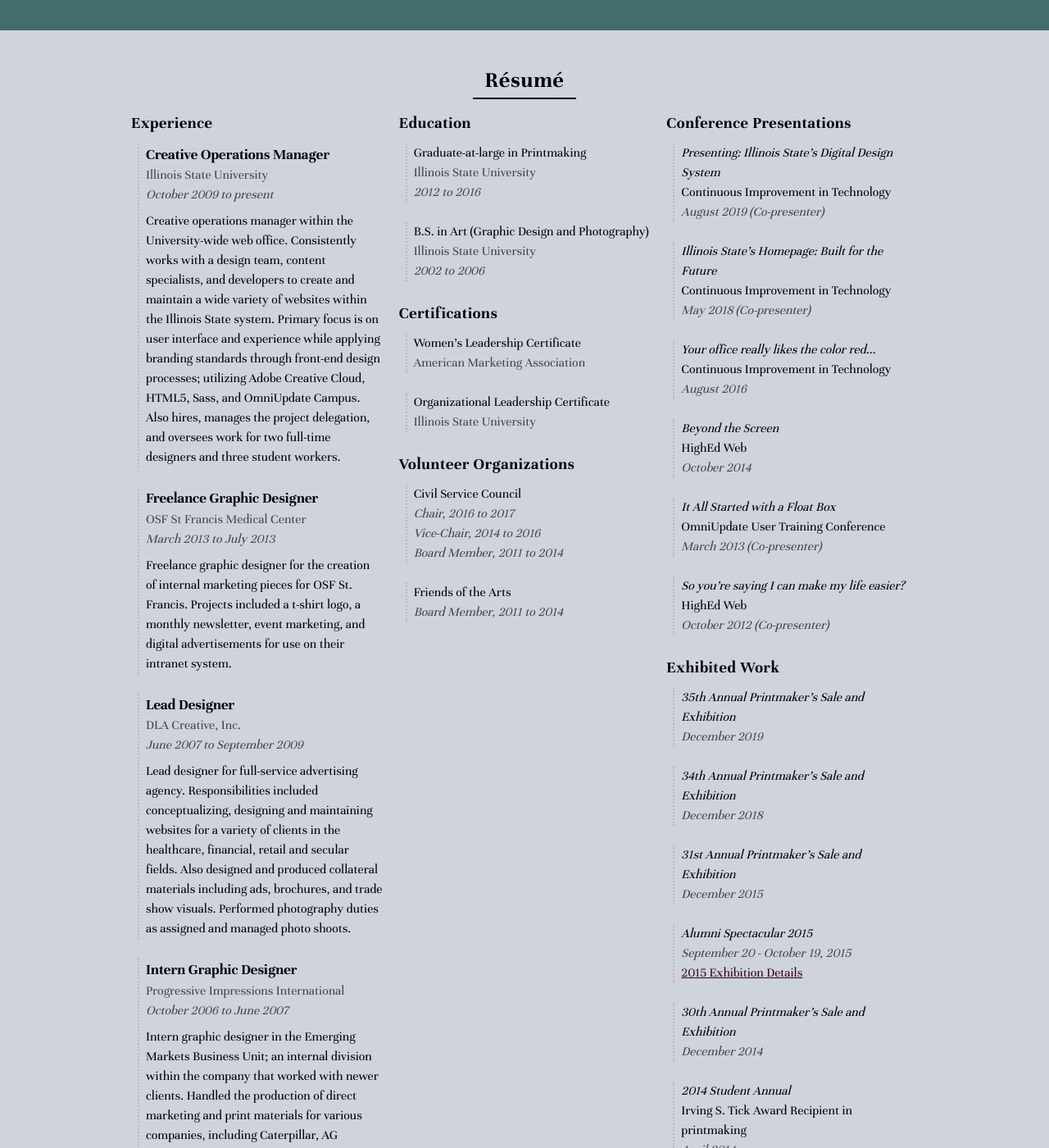
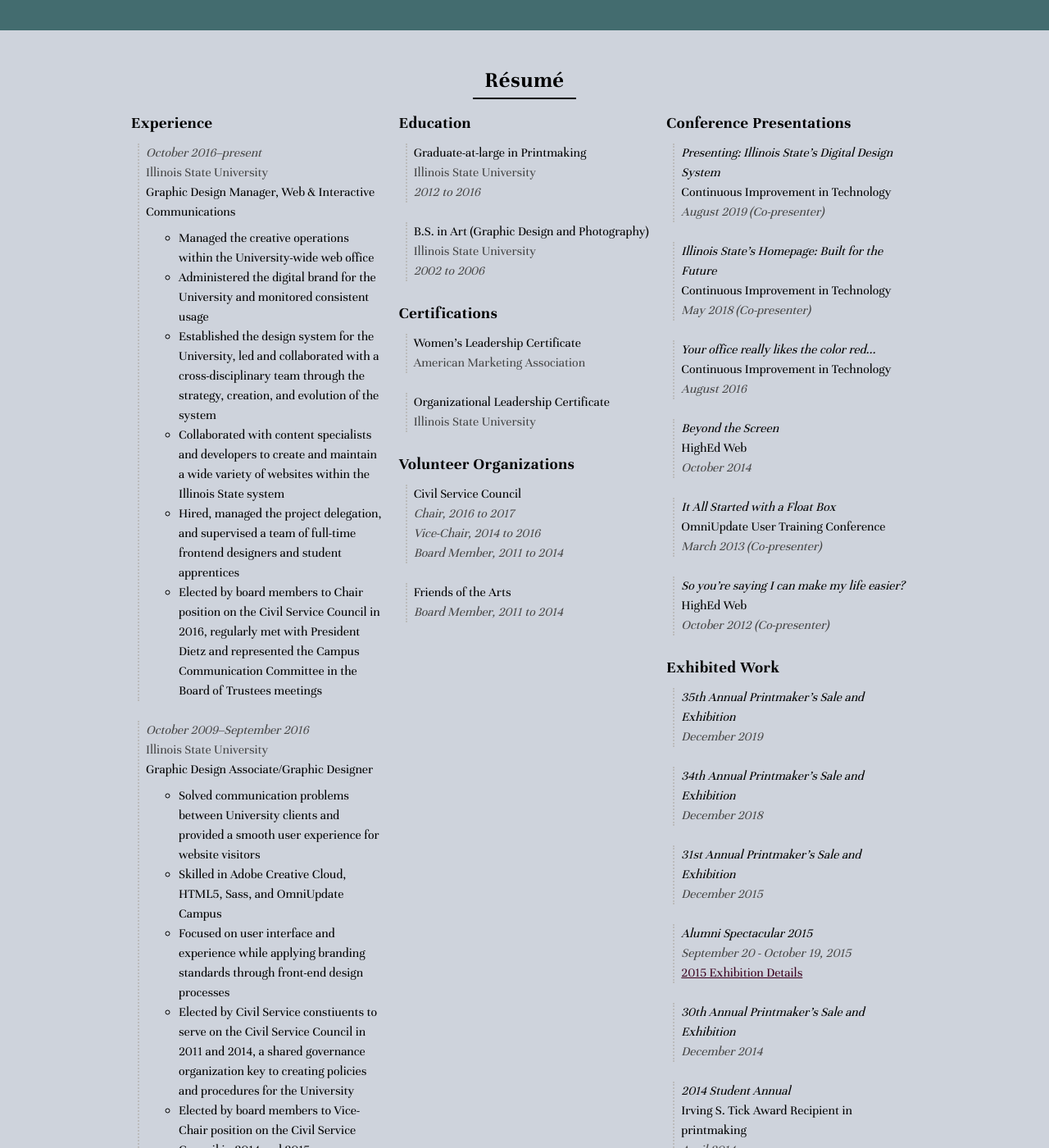
Before and after one commit to asmithorn/asmithorn.github.io, a Jekyll site: the page built from about/index.html, in a window 1280 px wide and 1400 px high, scrolled down 1173 px. Shown: the whole window at 82% size. Built offline with Jekyll 4.4.1, drawn with Linux system fonts in a browser that asks for light colours; some of the changed text lies outside the part shown.

Commit message:
updated experience content and organization

```diff
--- a/about/index.html
+++ b/about/index.html
@@ -129,27 +129,49 @@
         <h3>Experience</h3>
           <ul class="c-resume__list">
             <li class="c-resume__list-item">
-              <span class="c-resume__heading">Creative Operations Manager</span><br>
-              <span class="c-resume__location">Illinois State University</span><br> <span class="c-resume__date">October 2009 to present</span><br>
-              <span class="c-resume__desc">Creative operations manager within the University-wide web office. Consistently works with a design team, content specialists, and developers to create and maintain a wide variety of websites within the Illinois State system. Primary focus is on user interface and experience while applying branding standards through front-end design processes; utilizing Adobe Creative Cloud, HTML5, Sass, and OmniUpdate Campus. Also hires, manages the project delegation, and oversees work for two full-time designers and three student workers.</span>
+              <span class="c-resume__date">October 2016–present</span><br>
+              <span class="c-resume__location">Illinois State University</span><br>
+              <span class="c-resume__title">Graphic Design Manager, Web &amp; Interactive Communications</span>
+              <ul class="c-resume__desc">
+                <li>Managed the creative operations within the University-wide web office</li>
+                <li>Administered the digital brand for the University and monitored consistent usage</li>
+                <li>Established the design system for the University, led and collaborated with a cross-disciplinary team through the strategy, creation, and evolution of the system</li>
+                <li>Collaborated with content specialists and developers to create and maintain a wide variety of websites within the Illinois State system</li>
+                <li>Hired, managed the project delegation, and supervised a team of full-time frontend designers and student apprentices</li>
+                <li>Elected by board members to Chair position on the Civil Service Council in 2016, regularly met with President Dietz and represented the Campus Communication Committee in the Board of Trustees meetings</li>
+              </ul>
             </li>
             <li class="c-resume__list-item">
-              <span class="c-resume__heading">Freelance Graphic Designer</span><br>
-              <span class="c-resume__location">OSF St Francis Medical Center</span><br>
-              <span class="c-resume__date">March 2013 to July 2013</span><br>
-              <span class="c-resume__desc">Freelance graphic designer for the creation of internal marketing pieces for OSF St. Francis. Projects included a t-shirt logo, a monthly newsletter, event marketing, and digital advertisements for use on their intranet system.</span>
+              <span class="c-resume__date">October 2009–September 2016</span><br>
+              <span class="c-resume__location">Illinois State University</span><br>
+              <span class="c-resume__title">Graphic Design Associate/Graphic Designer</span>
+              <ul class="c-resume__desc">
+                <li>Solved communication problems between University clients and provided a smooth user experience for website visitors</li>
+                <li>Skilled in Adobe Creative Cloud, HTML5, Sass, and OmniUpdate Campus</li>
+                <li>Focused on user interface and experience while applying branding standards through front-end design processes</li>
+                <li>Elected by Civil Service constiuents to serve on the Civil Service Council in 2011 and 2014, a shared governance organization key to creating policies and procedures for the University</li>
+                <li>Elected by board members to Vice-Chair position on the Civil Service Council in 2014 and 2015</li>
+                <li>Board member of the Friends of the Arts 2011-2014, a community based organization for fundraising and supporting Illinois State Fine Arts students through scholarships and grants</li>
+              </ul>
             </li>
             <li class="c-resume__list-item">
-              <span class="c-resume__heading">Lead Designer</span><br>
-              <span class="c-resume__location">DLA Creative, Inc.</span><br>
-              <span class="c-resume__date">June 2007 to September 2009</span><br>
-              <span class="c-resume__desc">Lead designer for full-service advertising agency. Responsibilities included conceptualizing, designing and maintaining websites for a variety of clients in the healthcare, financial, retail and secular fields. Also designed and produced collateral materials including ads, brochures, and trade show visuals. Performed photography duties as assigned and managed photo shoots.</span>
+              <span class="c-resume__date">March 2013–July 2013</span><br>
+              <span class="c-resume__location">OSF St Francis Medical Center</span><br>
+              <span class="c-resume__title">Freelance Graphic Designer</span>
+              <ul class="c-resume__desc">
+                <li>Created internal marketing pieces focused on logo design and event promotion</li>
+                <li>Produced digital advertisements displayed on the hospital intranet system</li>
+              </ul>
             </li>
             <li class="c-resume__list-item">
-              <span class="c-resume__heading">Intern Graphic Designer</span><br>
-              <span class="c-resume__location">Progressive Impressions International</span><br>
-              <span class="c-resume__date">October 2006 to June 2007</span><br>
-              <span class="c-resume__desc">Intern graphic designer in the Emerging Markets Business Unit; an internal division within the company that worked with newer clients. Handled the production of direct marketing and print materials for various companies, including Caterpillar, AG Edwards and Edward Jones. Also helped out in the production area as needed.</span>
+              <span class="c-resume__date">June 2007–September 2009</span><br>
+              <span class="c-resume__location">DLA Creative, Inc.</span><br>
+              <span class="c-resume__title">Graphic Designer</span><br>
+
+              <ul class="c-resume__desc">
+                <li>Hired as lead designer responsible to conceptualize and maintain a variety of client websites</li>
+                <li>Designed and created collateral tools such as ads, brochures, and trade show visuals</li>
+              </ul>
             </li>
           </ul>
       </div>
```
